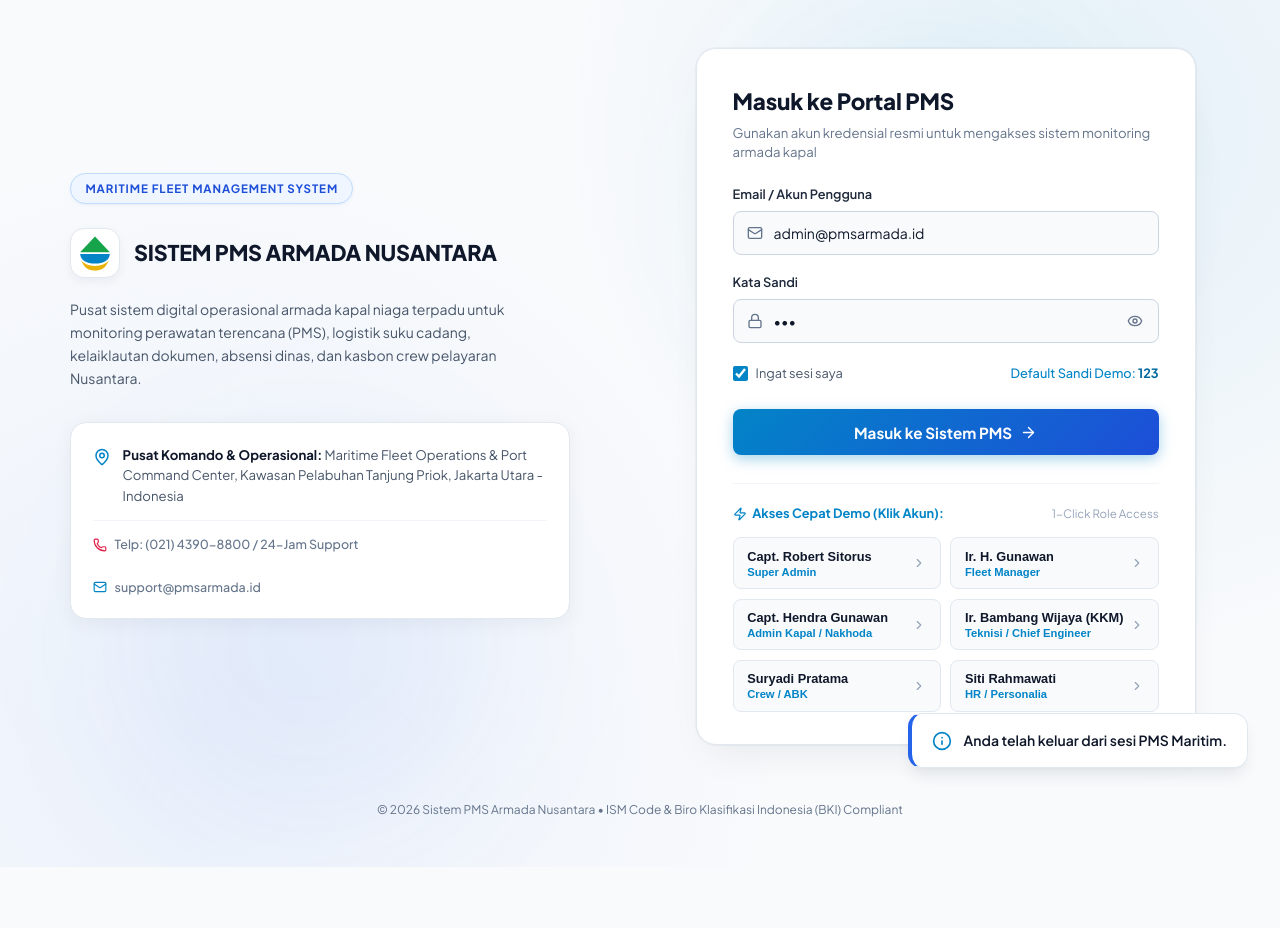
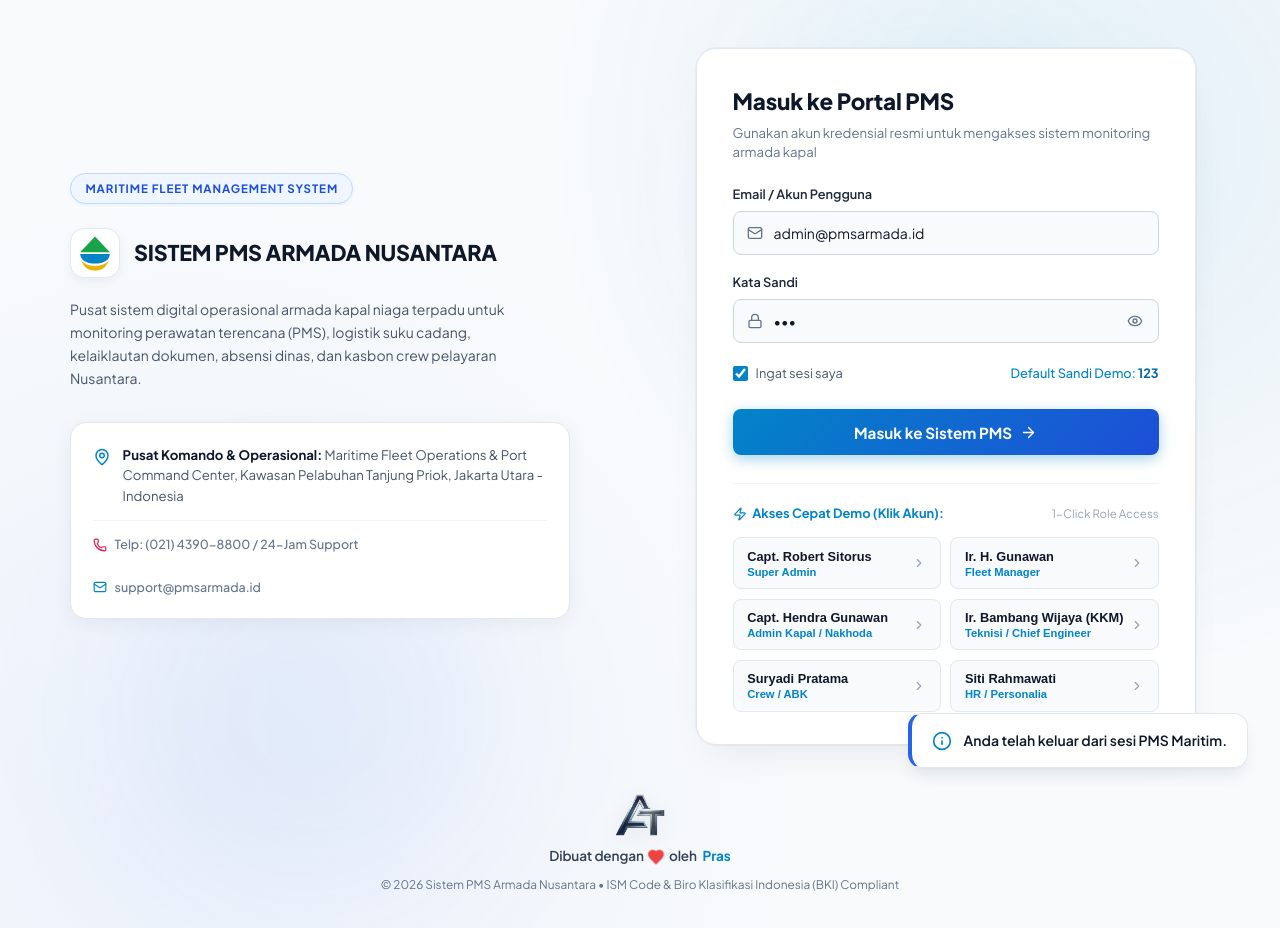
Before and after one commit to Prasetya1721/PMS.v2, a React (Vite) app: page / in a window 1280 px wide. Both pictures are taken after a click on the button 1229 px from the left and 33 px from the top of the page. Shown: the top 928 px of the page. Before the commit the page ends 867 px from the top, so only its background shows below. Built offline with nearby package versions, Linux system fonts and the light colour scheme.

Commit message:
feat: add AT metallic logo and 'dibuat dengan cinta oleh pras' footer credit

```diff
--- a/src/App.jsx
+++ b/src/App.jsx
@@ -18,7 +18,8 @@ import NotificationHistory from './components/notification/NotificationHistory';
 import GoogleCalendarModule from './components/calendar/GoogleCalendarModule';
 import ProfileSettingsModal from './components/profile/ProfileSettingsModal';
 import LoginPage from './components/auth/LoginPage';
-import { Info, CheckCircle2, AlertTriangle } from 'lucide-react';
+import { Info, CheckCircle2, AlertTriangle, Heart } from 'lucide-react';
+import logoAt from './assets/logo-at.png';
 
 export default function App() {
   const { activeTab, toast, isAuthenticated } = useApp();
@@ -91,6 +92,25 @@ export default function App() {
         <main className="content-viewport">
           {renderContent()}
         </main>
+        {/* Main Application Footer */}
+        <footer className="app-main-footer">
+          <div className="app-footer-content">
+            <div className="app-footer-left">
+              <img src={logoAt} alt="AT Logo" className="app-footer-logo" />
+              <div className="app-footer-text">
+                <span className="app-footer-credit">
+                  Dibuat dengan <Heart size={13} className="bhk-heart-icon" fill="#ef4444" color="#ef4444" /> oleh <strong className="bhk-author-name">Pras</strong>
+                </span>
+                <span className="app-footer-compliance">
+                  © 2026 Sistem PMS Armada Nusantara • ISM Code & Biro Klasifikasi Indonesia (BKI) Compliant
+                </span>
+              </div>
+            </div>
+            <div className="app-footer-right">
+              <span className="app-footer-badge">Sistem PMS Armada v2.4</span>
+            </div>
+          </div>
+        </footer>
       </div>
 
       {/* Profile Settings Modal */}
--- a/src/components/auth/LoginPage.jsx
+++ b/src/components/auth/LoginPage.jsx
@@ -8,8 +8,10 @@ import {
   Zap,
   MapPin,
   Phone,
-  ChevronRight
+  ChevronRight,
+  Heart
 } from 'lucide-react';
+import logoAt from '../../assets/logo-at.png';
 import { useApp } from '../../context/AppContext';
 
 export default function LoginPage() {
@@ -206,7 +208,15 @@ export default function LoginPage() {
 
         {/* Bottom System Disclaimer & Compliance Footer */}
         <footer className="bhk-page-footer">
-          © 2026 Sistem PMS Armada Nusantara • ISM Code & Biro Klasifikasi Indonesia (BKI) Compliant
+          <div className="bhk-footer-logo-wrap">
+            <img src={logoAt} alt="AT Logo" className="bhk-footer-logo" />
+          </div>
+          <div className="bhk-footer-credit">
+            Dibuat dengan <Heart size={14} className="bhk-heart-icon" fill="#ef4444" color="#ef4444" /> oleh <span className="bhk-author-name">Pras</span>
+          </div>
+          <div className="bhk-footer-compliance">
+            © 2026 Sistem PMS Armada Nusantara • ISM Code & Biro Klasifikasi Indonesia (BKI) Compliant
+          </div>
         </footer>
       </div>
     </div>
--- a/src/index.css
+++ b/src/index.css
@@ -1720,12 +1720,130 @@ textarea.form-control {
   transform: translateX(2px);
 }
 
-/* Page Footer */
+/* Page Footer (Login Portal) */
 .bhk-page-footer {
-  margin-top: 3.5rem;
-  font-size: 0.75rem;
+  margin-top: 3rem;
+  display: flex;
+  flex-direction: column;
+  align-items: center;
+  justify-content: center;
+  gap: 0.6rem;
+  text-align: center;
+}
+
+.bhk-footer-logo-wrap {
+  display: flex;
+  align-items: center;
+  justify-content: center;
+}
+
+.bhk-footer-logo {
+  height: 44px;
+  width: auto;
+  object-fit: contain;
+  filter: drop-shadow(0 4px 10px rgba(15, 23, 42, 0.08));
+  transition: transform 0.2s ease, filter 0.2s ease;
+}
+
+.bhk-footer-logo:hover {
+  transform: scale(1.08);
+  filter: drop-shadow(0 6px 14px rgba(2, 132, 199, 0.25));
+}
+
+.bhk-footer-credit {
+  display: inline-flex;
+  align-items: center;
+  justify-content: center;
+  gap: 0.35rem;
+  font-size: 0.85rem;
+  font-weight: 600;
+  color: #334155;
+  letter-spacing: -0.01em;
+}
+
+.bhk-heart-icon {
+  display: inline-block;
+  vertical-align: middle;
+  animation: heartPulse 1.8s infinite ease-in-out;
+}
+
+@keyframes heartPulse {
+  0%, 100% {
+    transform: scale(1);
+  }
+  50% {
+    transform: scale(1.25);
+  }
+}
+
+.bhk-author-name {
+  color: #0284c7;
+  font-weight: 700;
+}
+
+.bhk-footer-compliance {
+  font-size: 0.74rem;
   color: #64748b;
-  text-align: center;
+}
+
+/* App Main Footer (Logged In Dashboard Layout) */
+.app-main-footer {
+  border-top: 1px solid var(--border-default);
+  background: var(--bg-surface);
+  padding: 1rem 2rem;
+  margin-top: auto;
+}
+
+.app-footer-content {
+  display: flex;
+  align-items: center;
+  justify-content: space-between;
+  flex-wrap: wrap;
+  gap: 1rem;
+}
+
+.app-footer-left {
+  display: flex;
+  align-items: center;
+  gap: 1rem;
+}
+
+.app-footer-logo {
+  height: 32px;
+  width: auto;
+  object-fit: contain;
+  filter: drop-shadow(0 2px 4px rgba(15, 23, 42, 0.06));
+}
+
+.app-footer-text {
+  display: flex;
+  flex-direction: column;
+  gap: 0.15rem;
+}
+
+.app-footer-credit {
+  font-size: 0.825rem;
+  font-weight: 600;
+  color: var(--brand-navy-900);
+  display: inline-flex;
+  align-items: center;
+  gap: 0.35rem;
+}
+
+.app-footer-compliance {
+  font-size: 0.72rem;
+  color: var(--text-muted);
+}
+
+.app-footer-badge {
+  display: inline-block;
+  font-size: 0.72rem;
+  font-weight: 600;
+  color: var(--brand-primary);
+  background: rgba(2, 132, 199, 0.08);
+  border: 1px solid rgba(2, 132, 199, 0.2);
+  border-radius: 9999px;
+  padding: 0.25rem 0.75rem;
 }
 
 /* Responsive adjustments for Tablets and Mobile */
```
Also changed, not shown: public/logo-at.png (added), src/assets/logo-at.png (added).
